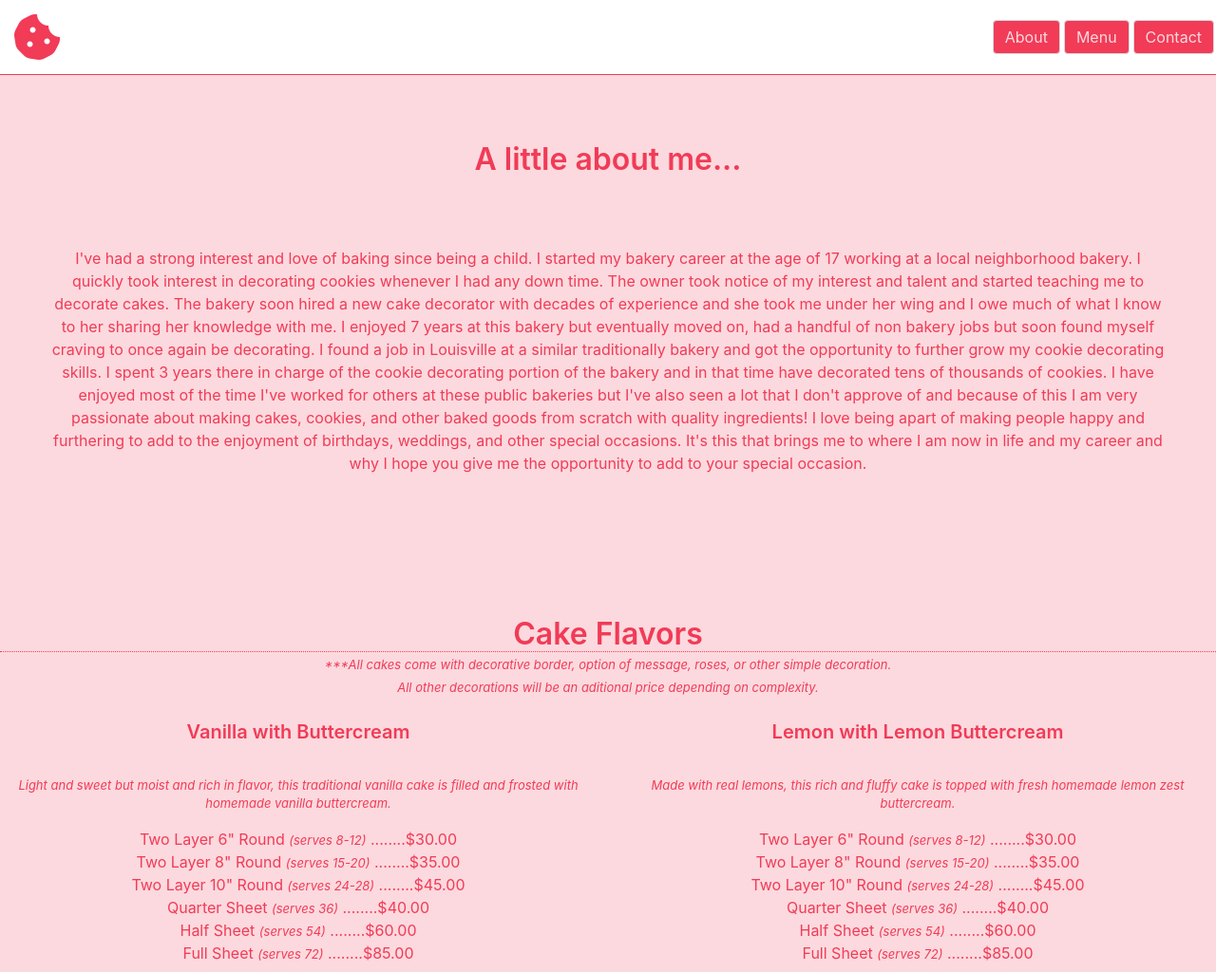
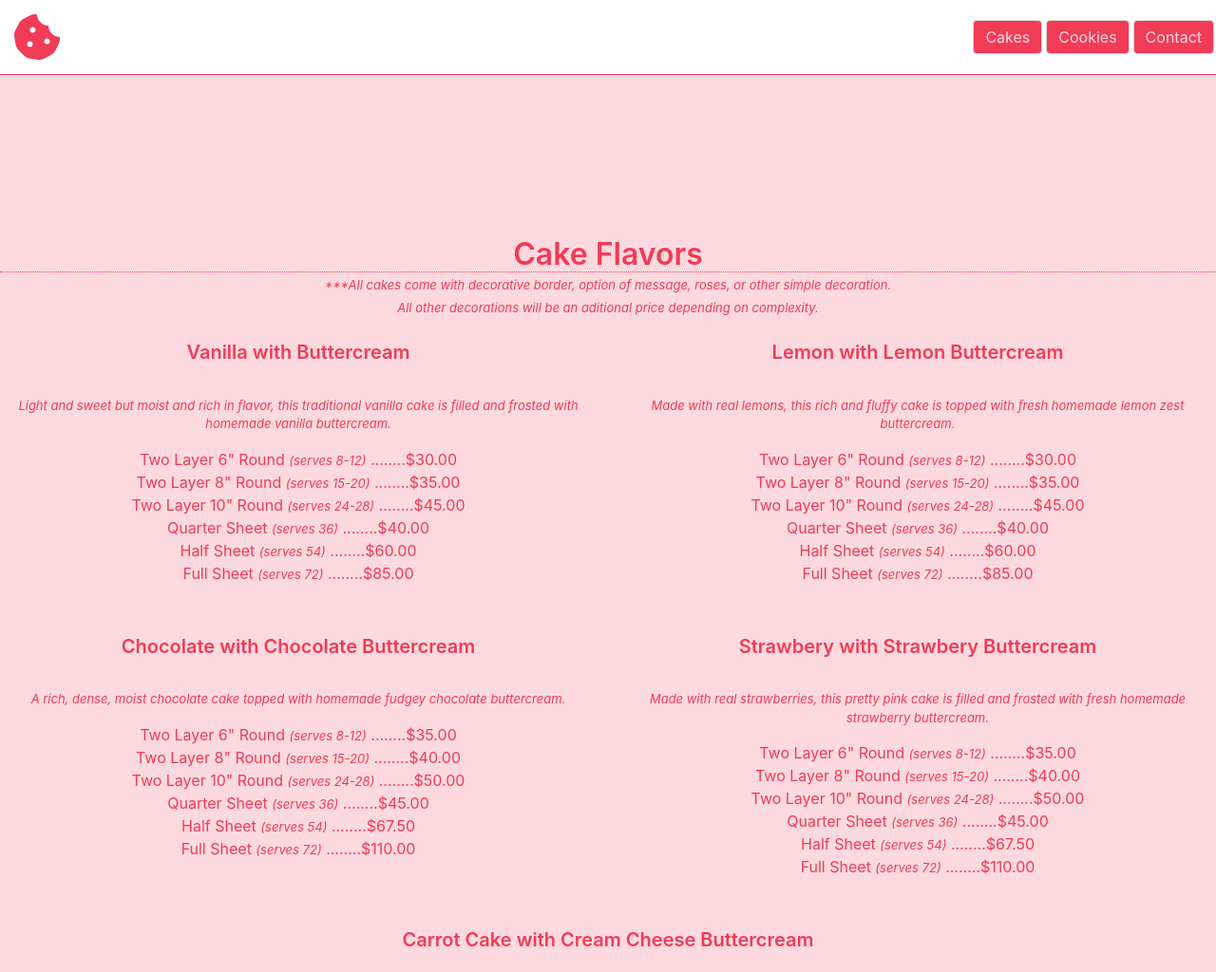
Before and after one commit to ffayffay/Cakes-CookiesByFay, a plain HTML site: page index.html in a window 1280 px wide. Shown: the top 1024 px of the page at 95% size. Drawn offline with nearby package versions, Linux system fonts and the light colour scheme.

Commit message:
Removed about section

```diff
--- a/index.html
+++ b/index.html
@@ -17,22 +17,15 @@
 					<i class="fas fa-cookie-bite fa-3x"></i>
 				</div>
 				<div class="nav-item-wrap">
-					<a href="#about" class="navbar-item button">About</a>
-			  		<a href="#menu" class="navbar-item button">Menu</a>
+					<a href="#cakes" class="navbar-item button">Cakes</a>
+			  		<a href="#cookies" class="navbar-item button">Cookies
 			  		<a href="#contact" class="navbar-item button">Contact</a>
 				</div>
 			</nav>
 		</header>
 
-<!-- ==================== ABOUT =========================== -->
-		<div id="about" class="about-sec-wrap">
-			<h1 class="title">A little about me...</h1>
-			<p class="about-text-wrap">
-				I've had a strong interest and love of baking since being a child. I started my bakery career at the age of 17 working at a local neighborhood bakery. I quickly took interest in decorating cookies whenever I had any down time. The owner took notice of my interest and talent and started teaching me to decorate cakes. The bakery soon hired a new cake decorator with decades of experience and she took me under her wing and I owe much of what I know to her sharing her knowledge with me. I enjoyed 7 years at this bakery but eventually moved on, had a handful of non bakery jobs but soon found myself craving to once again be decorating. I found a job in Louisville at a similar traditionally bakery and got the opportunity to further grow my cookie decorating skills. I spent 3 years there in charge of the cookie decorating portion of the bakery and in that time have decorated tens of thousands of cookies. I have enjoyed most of the time I've worked for others at these public bakeries but I've also seen a lot that I don't approve of and because of this I am very passionate about making cakes, cookies, and other baked goods from scratch with quality ingredients! I love being apart of making people happy and furthering to add to the enjoyment of birthdays, weddings, and other special occasions. It's this that brings me to where I am now in life and my career and why I hope you give me the opportunity to add to your special occasion.
-			</p>
-		</div>
 <!-- ==================== CAKE MENU ======================< -->
-		<div id="menu" class="cake-section">
+		<div id="cakes" class="cake-section">
 			<div class="underline">
 				<h1 class="title">Cake Flavors</h1>
 			</div>
@@ -43,7 +36,7 @@
 			<div class="menuWrap columns"></div>
 		</div>
 <!-- ==================== COOKIE MENU ======================< -->
-		<div class="cookie-section">
+		<div id="cookies" class="cookie-section">
 			<div class="underline">
 				<h1 class="title">Decorated Cookies</h1>
 			</div>
--- a/main.css
+++ b/main.css
@@ -43,18 +43,6 @@ header {
 	padding: 15px;
 }
 
-.about-sec-wrap {
-	display: flex;
-    flex-direction: column;
-    align-items: center;
-    justify-content: center;
-    padding-top: 150px;
-}
-
-.about-text-wrap {
-	margin: 50px;
-}
-
 .menuWrap {
 	display: flex;
 	flex-wrap: wrap;
@@ -85,7 +73,10 @@ span {
 	border-bottom: 1px dotted #F13B57;
 }
 
-.cake-section,
+.cake-section {
+	padding-top: 250px;
+}
+
 .cookie-section {
 	padding-top: 100px;
 	padding-bottom: 25px;
```
